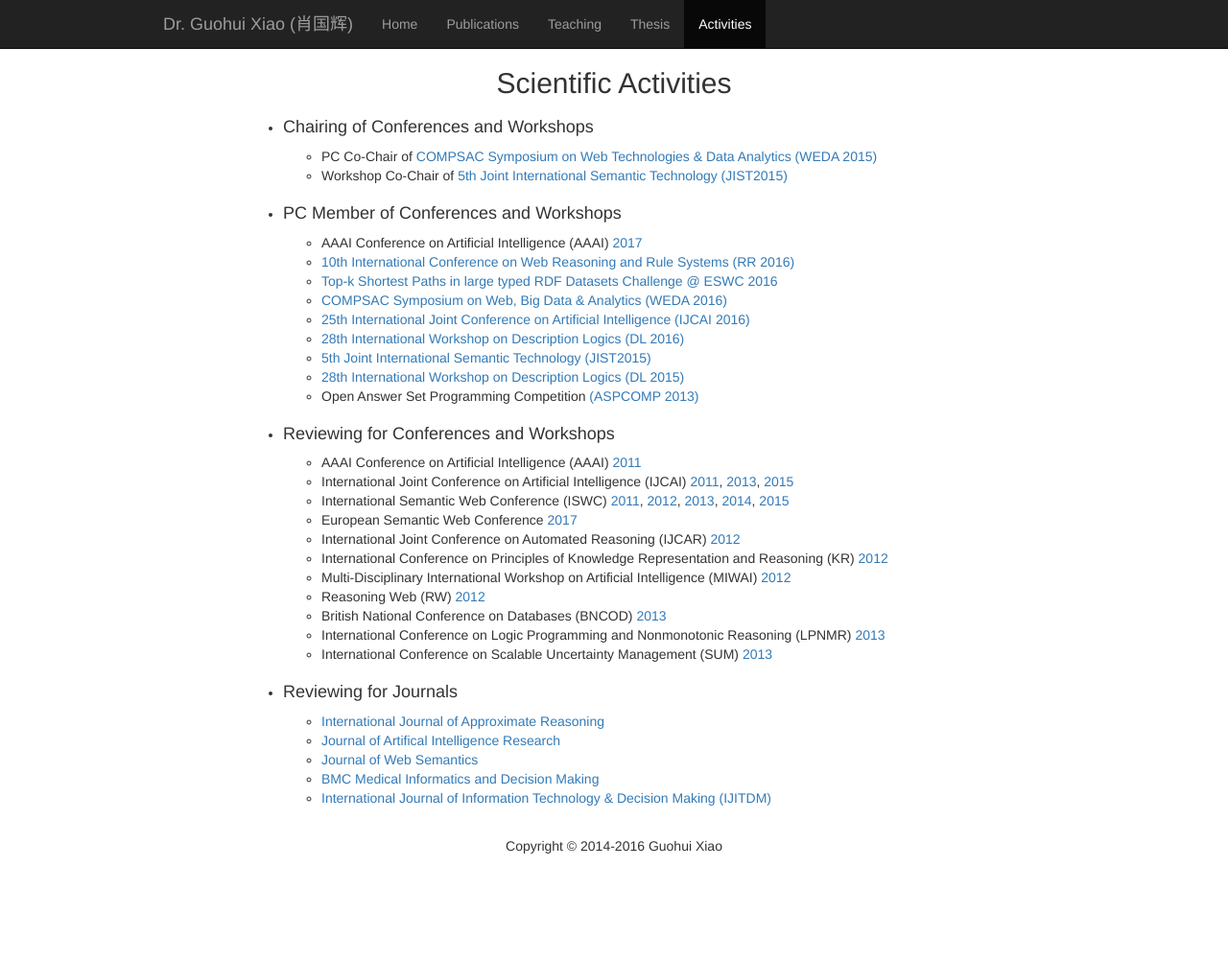
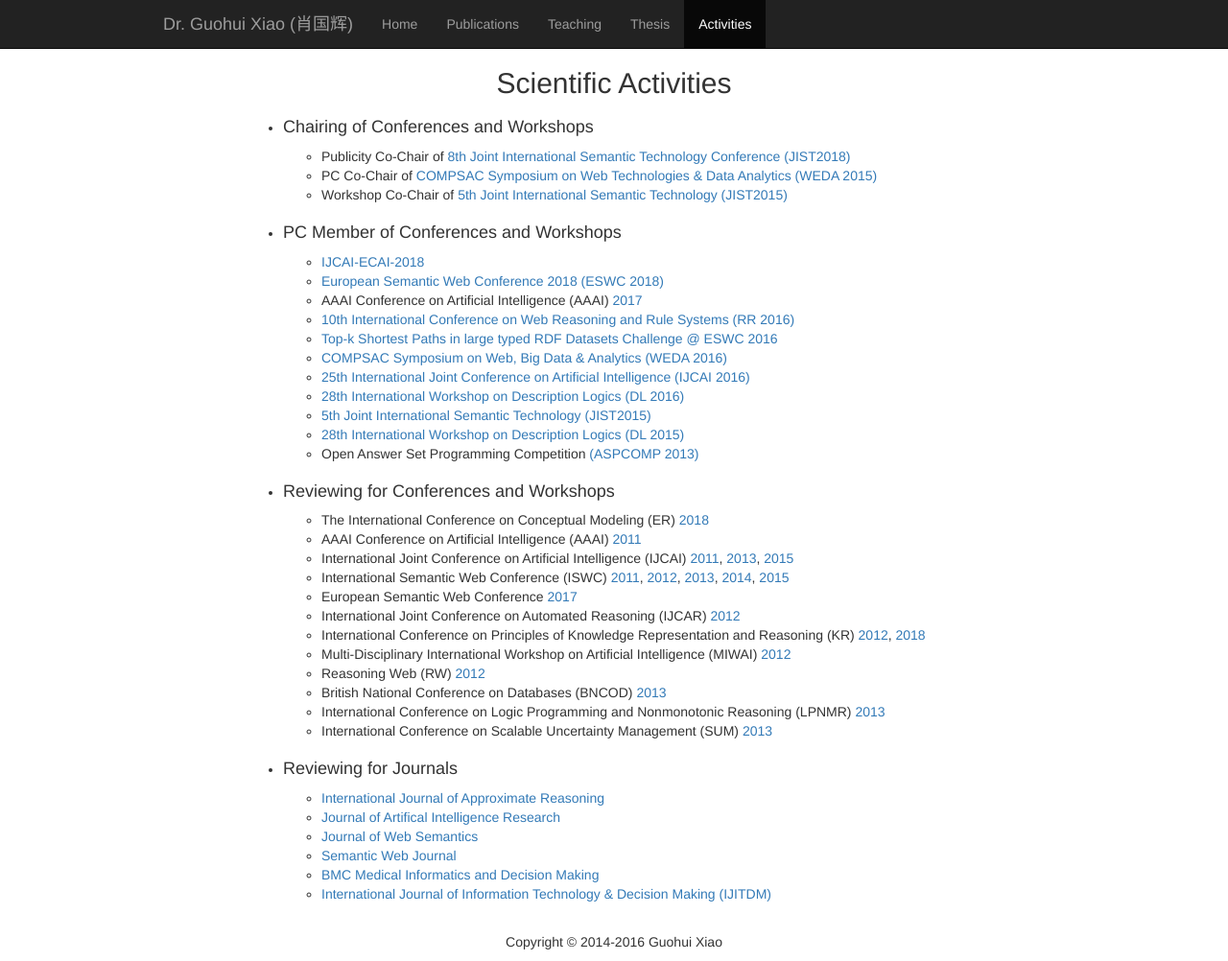
Before and after one commit to ghxiao/ghxiao.github.io, a Jekyll site: the page built from activities.html, in a window 1280 px wide and 1002 px high. Shown: the whole window at 96% size. Built offline with Jekyll 4.4.1, drawn with Linux system fonts in a browser that asks for light colours.

Commit message:
iswc and activities

```diff
--- a/activities.html
+++ b/activities.html
@@ -9,12 +9,14 @@ permalink: activities.html
 <div>
     <h2 style="text-align:center">Scientific Activities</h2>
     <!--<p>-->
-        <!--Guohui has been actively involved in many scientific activities.-->
+    <!--Guohui has been actively involved in many scientific activities.-->
     <!--</p>-->
     <ul>
         <li><h3>Chairing of Conferences and Workshops</h3>
 
             <ul>
+                <li> Publicity Co-Chair of <a href="http://jist2018.knowledge-graph.jp">8th Joint International Semantic
+                    Technology Conference (JIST2018)</a></li>
                 <li> PC Co-Chair of <a href="http://www.computer.org/web/compsac/2015/weda">COMPSAC Symposium
                     on Web Technologies &amp; Data Analytics (WEDA 2015)</a></li>
                 <li> Workshop Co-Chair of <a href="http://www.jist2015.org/">5th Joint International
@@ -24,34 +26,39 @@ permalink: activities.html
         <li>
             <h3>PC Member of Conferences and Workshops</h3>
             <ul>
+                <li><a href="https://www.ijcai-18.org/">IJCAI-ECAI-2018</a></li>
+                <li>  <a href="http://2018.eswc-conferences.org/">  European Semantic Web Conference 2018 (ESWC 2018)</a>
+                    </li>
                 <li>AAAI Conference on Artificial Intelligence
                     (AAAI) <a href="http://www.aaai.org/Conferences/AAAI/aaai17.php">2017</a></li>
                 <li>
-                <a href="http://www.abdn.ac.uk/events/rr-2016/">10th International Conference on Web Reasoning and Rule Systems (RR 2016) </a>
+                    <a href="http://www.abdn.ac.uk/events/rr-2016/">10th International Conference on Web Reasoning and
+                        Rule Systems (RR 2016) </a>
                 </li>
                 <li>
                     <a href="https://bitbucket.org/ipapadakis/eswc2016-challenge">Top-k Shortest Paths in
-                    large typed RDF Datasets Challenge @ ESWC 2016</a>
+                        large typed RDF Datasets Challenge @ ESWC 2016</a>
                 </li>
-                <li> <a href="http://www.computer.org/web/compsac2016/weda2016">COMPSAC Symposium on Web,
+                <li><a href="http://www.computer.org/web/compsac2016/weda2016">COMPSAC Symposium on Web,
                     Big Data &amp; Analytics (WEDA 2016)</a></li>
-                <li> <a href="http://ijcai-16.org/">25th International Joint Conference on Artificial
+                <li><a href="http://ijcai-16.org/">25th International Joint Conference on Artificial
                     Intelligence (IJCAI 2016)</a></li>
-                <li> <a href="http://dl.kr.org/">28th International Workshop on Description Logics (DL
+                <li><a href="http://dl.kr.org/">28th International Workshop on Description Logics (DL
                     2016)</a></li>
-                <li> <a href="http://www.jist2015.org/">5th Joint International
+                <li><a href="http://www.jist2015.org/">5th Joint International
                     Semantic Technology (JIST2015)</a></li>
 
-                <li> <a href="http://dl2015.image.ntua.gr/">28th International Workshop on Description
+                <li><a href="http://dl2015.image.ntua.gr/">28th International Workshop on Description
                     Logics (DL 2015)</a>
                 </li>
                 <li> Open Answer Set Programming Competition
-                     <a href="https://www.mat.unical.it/aspcomp2013/">(ASPCOMP 2013)</a></li>
+                    <a href="https://www.mat.unical.it/aspcomp2013/">(ASPCOMP 2013)</a></li>
             </ul>
         </li>
         <li>
             <h3>Reviewing for Conferences and Workshops </h3>
             <ul>
+                <li> The International Conference on Conceptual Modeling (ER) <a href="http://www.nwpu-bioinformatics.com/ER2018/">2018</a></li>
                 <li>AAAI Conference on Artificial Intelligence
                     (AAAI) <a href="http://www.aaai.org/Conferences/AAAI/aaai11.php">2011</a></li>
                 <li>International Joint Conference on Artificial
@@ -70,7 +77,7 @@ permalink: activities.html
                 <li>International Joint Conference on Automated
                     Reasoning (IJCAR) <a href="http://ijcar.cs.manchester.ac.uk">2012</a></li>
                 <li>International Conference on Principles of Knowledge
-                    Representation and Reasoning (KR) <a href="http://www.dis.uniroma1.it/~kr12/">2012</a></li>
+                    Representation and Reasoning (KR) <a href="http://www.dis.uniroma1.it/~kr12/">2012</a>, <a href="http://reasoning.eas.asu.edu/kr2018/">2018</a> </li>
                 <li>Multi-Disciplinary International Workshop on
                     Artificial Intelligence (MIWAI) <a href="http://khamreang.msu.ac.th/miwai12/">2012</a></li>
                 <li>Reasoning Web (RW) <a href="http://www.kr.tuwien.ac.at/events/rw2012/">2012</a></li>
@@ -91,6 +98,7 @@ permalink: activities.html
                 <li><a href="http://www.jair.org/">Journal of Artifical Intelligence Research</a></li>
                 <li><a href="http://www.journals.elsevier.com/journal-of-web-semantics/">Journal of Web Semantics</a>
                 </li>
+                <li><a href="http://www.semantic-web-journal.net/">Semantic Web Journal</a></li>
                 <li><a href="http://www.biomedcentral.com/bmcmedinformdecismak/">BMC Medical Informatics and Decision
                     Making</a></li>
                 <li><a href="http://www.editorialmanager.com/ijitdm/mainpage.html">International Journal of Information
```
Also changed, not shown: _includes/pub_body.html (+10 -3 lines), _includes/xiao.bib (+12 -11 lines), index.html (+7 -2 lines), 1 other file.
